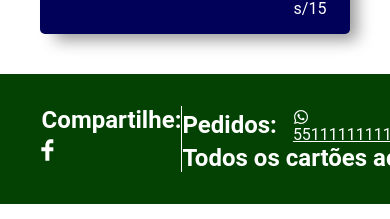
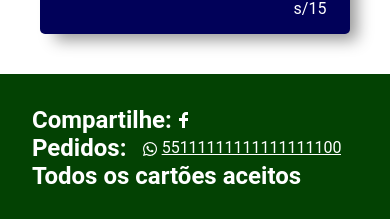
Before and after one commit to WilliamCSA04/xis-la-brasilena, a React (Create React App) app: page / in a window 390 px wide. Shown: the part 1829-2048 px from the top of the page. Built offline with nearby package versions, Linux system fonts and the light colour scheme; no server answers.

Commit message:
:iphone: Ajusted responsitivity

```diff
--- a/src/pages/home/Home.js
+++ b/src/pages/home/Home.js
@@ -106,8 +106,11 @@ export default function Home() {
         <ShareSection>
           <h2>{texts['pt-BR'].footer.shareSection.title}</h2>
           <SocialMedia>
-            <a href="https://www.facebook.com/profile.php?id=100070803637422">
-              <TiSocialFacebook size="2rem" color="white" />
+            <a
+              href="https://www.facebook.com/profile.php?id=100070803637422"
+              aria-label="Página do Facebook"
+            >
+              <TiSocialFacebook size="1.5rem" color="white" />
             </a>
           </SocialMedia>
         </ShareSection>
--- a/src/pages/home/Home.styles.js
+++ b/src/pages/home/Home.styles.js
@@ -108,23 +108,36 @@ export const Footer = styled.footer`
   padding: 2rem;
   background-color: ${props => props.theme.lightMode.colors.secondary.dark};
   display: flex;
+  flex-wrap: wrap;
   justify-content: space-around;
+  @media (max-width: ${props => props.theme.breakpoints.tablet}) {
+    section {
+      width: 100%;
+    }
+  }
 `;
 
 export const ShareSection = styled.section`
   h2 {
-    margin-left: 0.6rem;
+    display: inline-block;
   }
 `;
 
 export const SocialMedia = styled.div`
+  display: inline-block;
   a {
     display: inline-block;
+    svg {
+      vertical-align: bottom;
+    }
   }
 `;
 
 export const VerticalLine = styled.div`
   border-left: 1px white solid;
+  @media (max-width: ${props => props.theme.breakpoints.tablet}) {
+    display: none;
+  }
 `;
 
 export const OrderSection = styled.section``;
@@ -133,6 +146,8 @@ export const OrderTitleWrapper = styled.div`
   display: flex;
   align-items: center;
   a {
+    text-overflow: ellipsis;
+    overflow: hidden;
     margin-left: 1rem;
     color: ${props => props.theme.lightMode.colors.white};
     svg {
```
